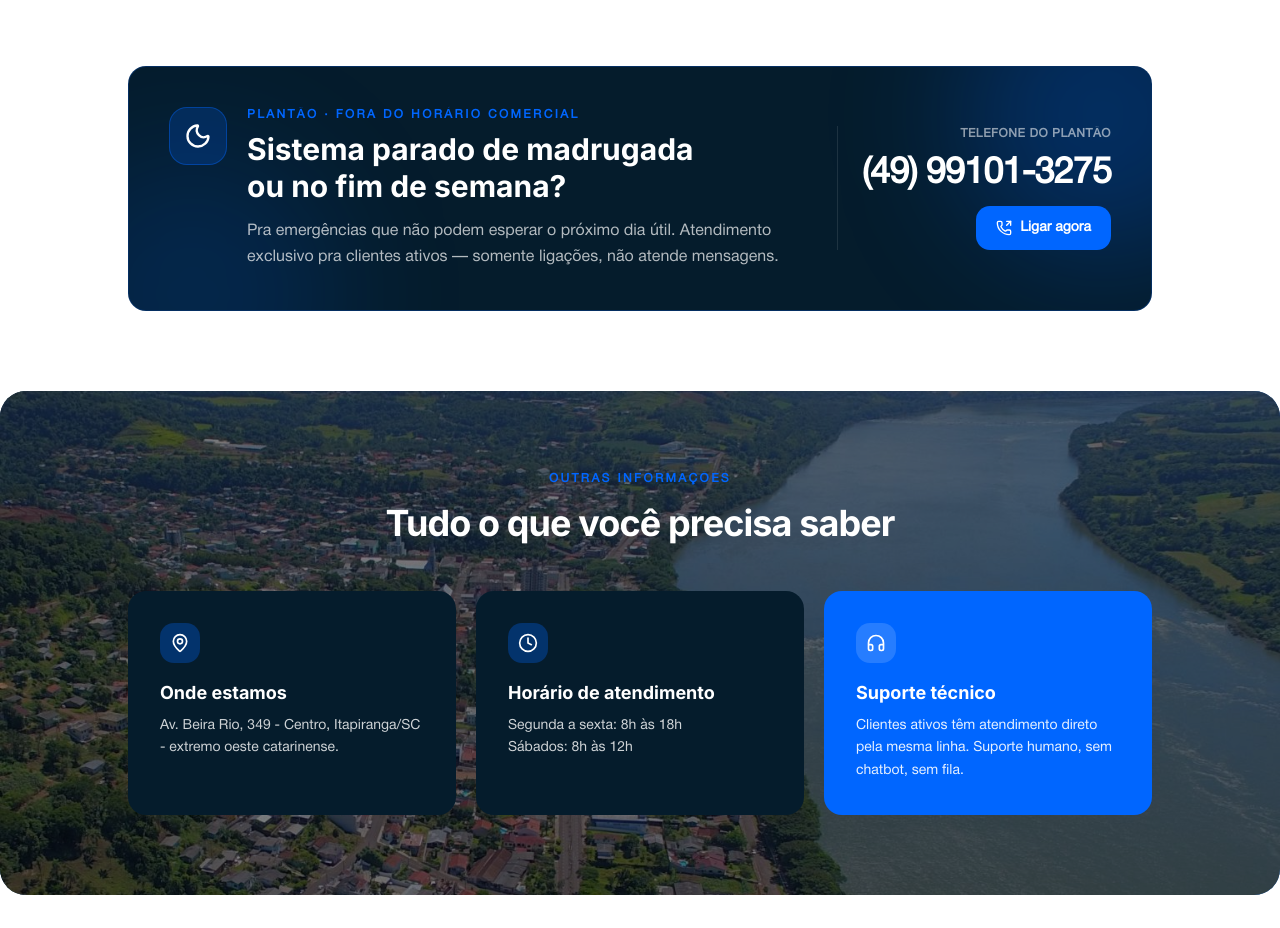
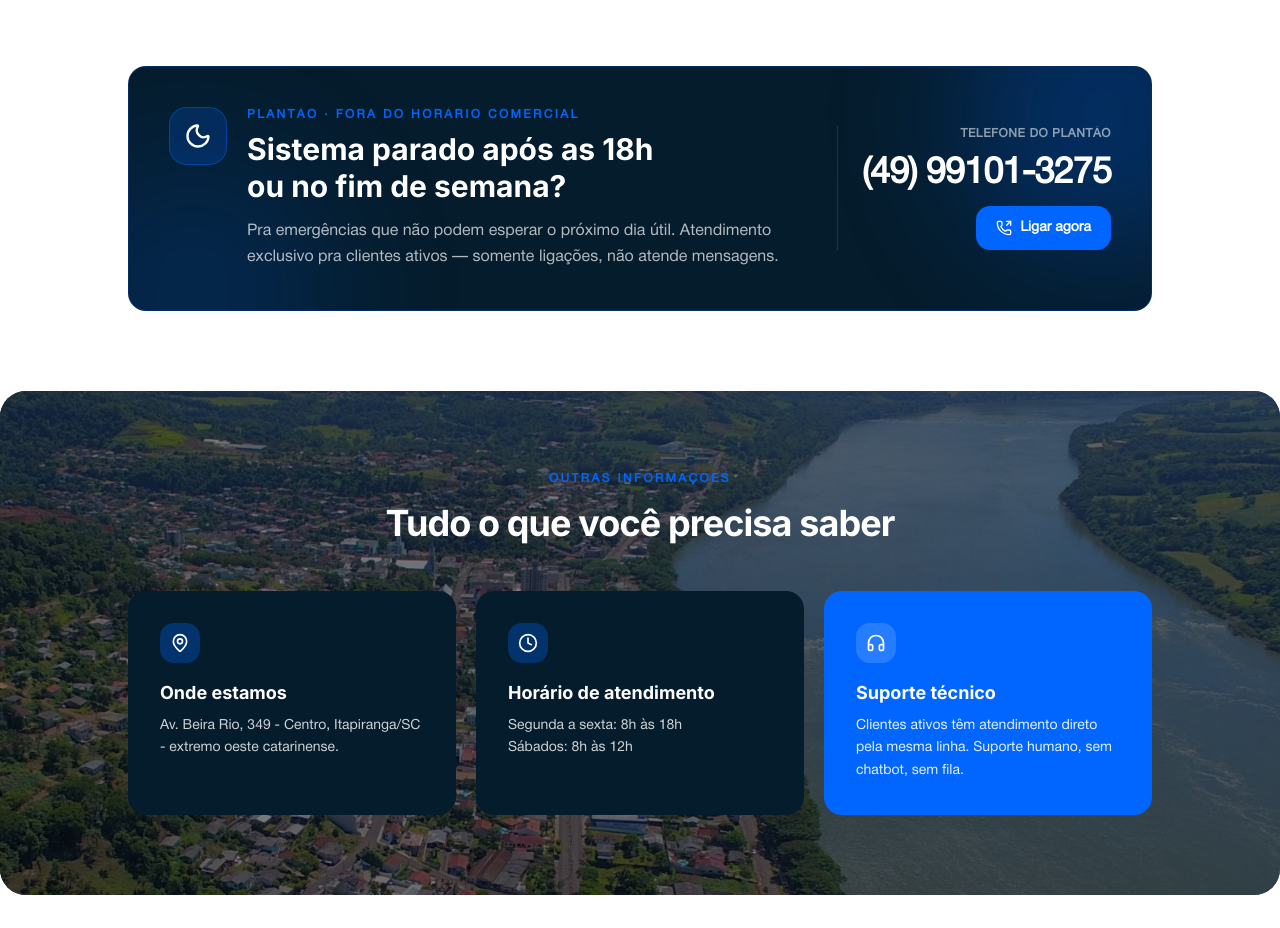
Before and after one commit to nedelsistemas/site, a Next.js app: page /contact in a window 1280 px wide. Shown: the part 860-1788 px from the top of the page. Built offline with nearby package versions, Linux system fonts and the light colour scheme.

Commit message:
alterado frase padrão

```diff
--- a/src/app/contact/page.tsx
+++ b/src/app/contact/page.tsx
@@ -169,11 +169,13 @@ export default function Contact() {
                     Plantão · fora do horário comercial
                   </p>
                   <h2 className="text-2xl md:text-3xl font-bold text-white mt-2 leading-tight">
-                    Sistema parado de madrugada
+                    Sistema parado após as 18h
                     <br className="hidden md:block" /> ou no fim de semana?
                   </h2>
                   <p className="text-white/70 text-sm md:text-base leading-relaxed mt-3 max-w-xl">
-                    Pra emergências que não podem esperar o próximo dia útil. Atendimento exclusivo pra clientes ativos — somente ligações, não atende mensagens.
+                    Pra emergências que não podem esperar o próximo dia útil.
+                    Atendimento exclusivo pra clientes ativos — somente
+                    ligações, não atende mensagens.
                   </p>
                 </div>
               </div>
```
